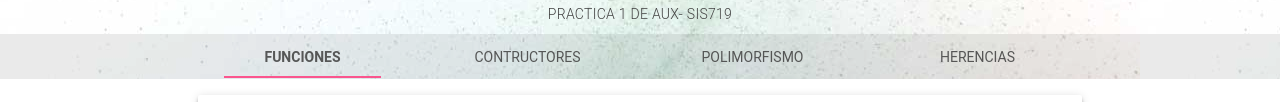
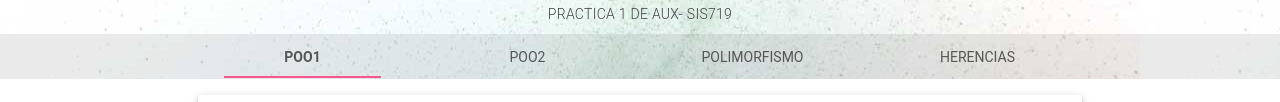
Before and after one commit to QueenBel/practica1, a plain HTML site: page contact.html in a window 1280 px wide. Shown: the part 166-268 px from the top of the page. Drawn offline with Linux system fonts and the light colour scheme.

Commit message:
aprendiendo

```diff
--- a/contact.html
+++ b/contact.html
@@ -39,8 +39,8 @@
             </div>
             <div class="mdl-layout__header-row portfolio-navigation-row mdl-layout--large-screen-only">
                 <nav class="mdl-navigation mdl-typography--body-1-force-preferred-font">
-                    <a class="mdl-navigation__link is-active" href="index.html">Funciones</a>
-                    <a class="mdl-navigation__link" href="blog.html">Contructores</a>
+                    <a class="mdl-navigation__link is-active" href="index.html">poo1</a>
+                    <a class="mdl-navigation__link" href="blog.html">poo2</a>
                     <a class="mdl-navigation__link" href="about.html">Polimorfismo</a>
                     <a class="mdl-navigation__link" href="contact.html">Herencias</a>
                 </nav>
```
